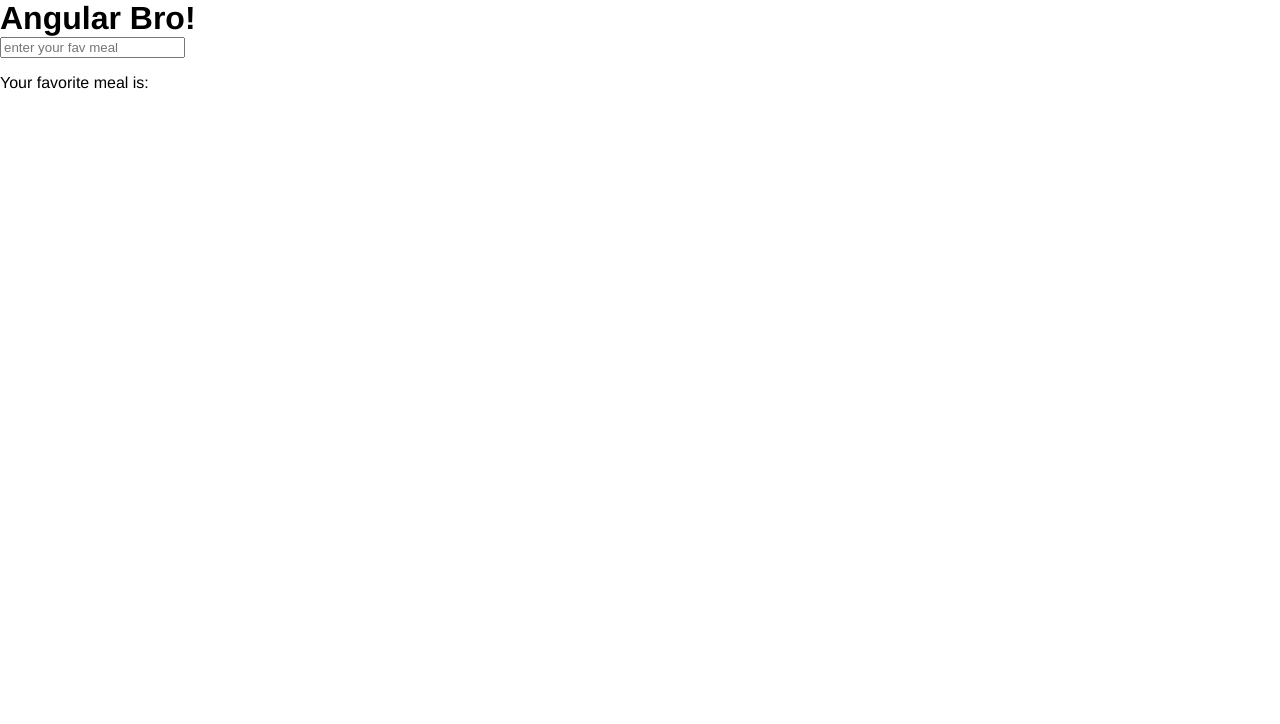
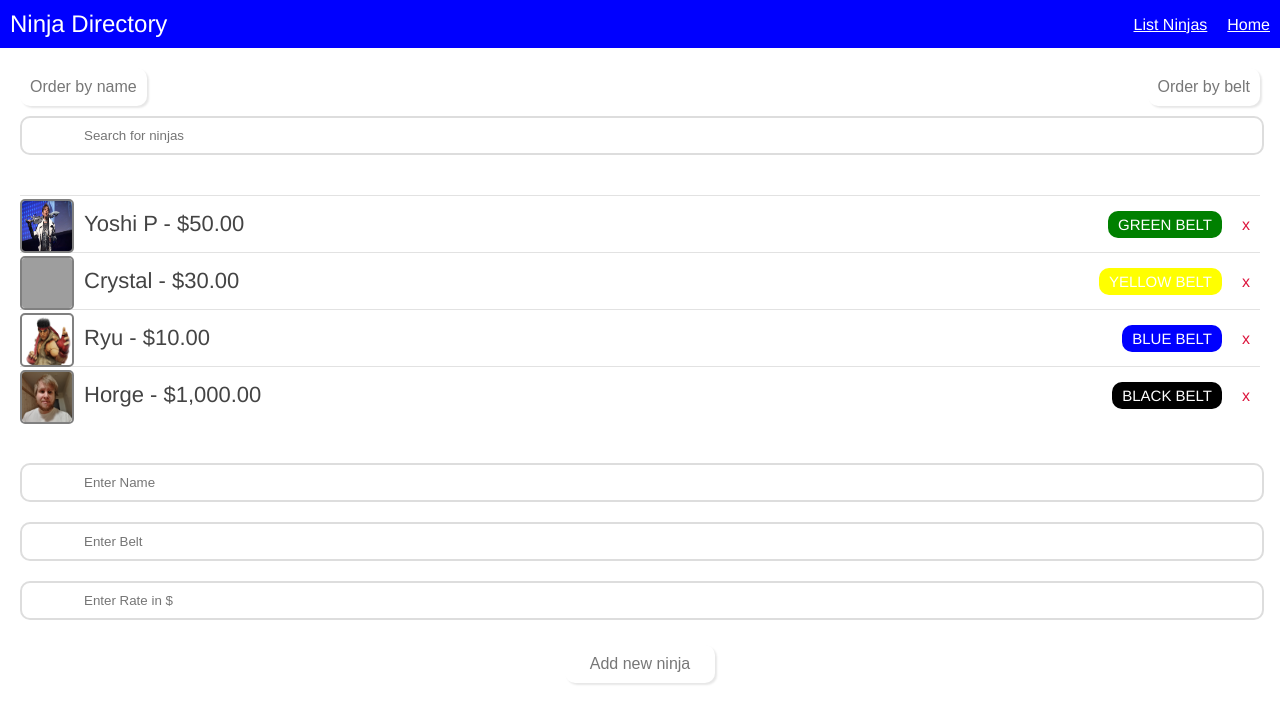
Before and after one commit to JorgenJohansen/Angular-JS, a plain HTML site: page index.html in a window 1280 px wide. Drawn offline with nearby package versions, Linux system fonts and the light colour scheme; grey boxes are pictures that could not be loaded.

Commit message:
added template and directives + QOL improvements

```diff
--- /dev/null
+++ b/app.js
@@ -0,0 +1,63 @@
+const myApp = angular.module('myApp', []);
+
+myApp.config(() => {
+
+});
+
+myApp.run(() => {
+
+});
+
+myApp.controller('AppController',  ['$scope', ($scope) => {
+    $scope.removeNinja = (ninja) => {
+        let removedNinja = $scope.ninjas.indexOf(ninja);
+        $scope.ninjas.splice(removedNinja, 1);
+
+    }
+
+    $scope.addNinja = () => {
+        console.log("hello");
+        console.log($scope.newNinja.name);
+        console.log($scope.newNinja.belt);
+        console.log($scope.newNinja.rate);
+        $scope.ninjas.push({
+            name: $scope.newNinja.name,
+            belt: $scope.newNinja.belt,
+            rate: parseInt($scope.newNinja.rate),
+            available: true,
+        });
+        $scope.newNinja.name = "";
+        $scope.newNinja.belt = "";
+        $scope.newNinja.rate = "";
+    }
+    $scope.ninjas = [
+        {
+            name: 'Yoshi P',
+            belt: 'green',
+            rate: 50,
+            available: true,
+            thumb: "img/yoshi-p.jpg",
+        },
+        {
+            name: 'Crystal',
+            belt: 'yellow',
+            rate: 30,
+            available: true,
+            thumb: "img/crystal.jpg",
+        },
+        {
+            name: 'Ryu',
+            belt: 'blue',
+            rate: 10,
+            available: true,
+            thumb: "img/ryu.png",
+        },
+        {
+            name: 'Horge',
+            belt: 'Black',
+            rate: 1000,
+            available: true,
+            thumb: "img/profil.jpg",
+        },
+    ];
+}]);
--- /dev/null
+++ b/header.html
@@ -0,0 +1,10 @@
+
+<body>
+    <div id="menu-bar">
+        <h1>Ninja Directory</h1>
+        <ul>
+            <li><a href="#">Home</a></li>
+            <li><a href="#">List Ninjas</a></li>
+        </ul>
+    </div>
+</body>
--- a/index.html
+++ b/index.html
@@ -1,16 +1,42 @@
 <!DOCTYPE html>
-<html lang="en" ng-app>
+<html lang="en" ng-app="myApp">
 <head>
     <meta charset="UTF-8">
     <meta http-equiv="X-UA-Compatible" content="IE=edge">
     <meta name="viewport" content="width=device-width, initial-scale=1.0">
     <link rel="stylesheet" href="styles.css">
     <script src="https://ajax.googleapis.com/ajax/libs/angularjs/1.8.2/angular.min.js" defer></script>
+    <script src="app.js" defer></script>
     <title>Angular JS</title>
 </head>
 <body>
-    <h1>Angular Bro!</h1>
-    <input type="test" ng-model="favMeal" placeholder="enter your fav meal">
-    <p>Your favorite meal is: {{ favMeal }}</p>
+    <header ng-include="'header.html'"></header>
+    <div class="content">
+        <div ng-controller="AppController">
+            <button ng-click="order = 'name'">Order by name</button>
+            <button ng-click="order = 'belt'">Order by belt</button>
+
+            <input type="text" ng-model="search" placeholder="Search for ninjas">
+            <ul>
+                <li ng-repeat="ninja in ninjas | orderBy: order | filter: search" ng-show="ninja.available">
+                    <img ng-src="{{ninja.thumb}}" alt="ninja.name" ng-show="ninja.thumb">
+                    <img ng-src="img/placeholder.png" alt="placeholder" ng-show="!ninja.thumb">
+                    <h3>{{ ninja.name }} - {{ ninja.rate | currency}}</h3>
+                    <div class="remove" ng-click="removeNinja(ninja)">x</div>
+                    <span class="belt" style="background: {{ninja.belt}}">{{ninja.belt}} belt</span>
+                    <!-- <span class="available" ng-show="ninja.available">Available</span>
+                    <span class="unavailable" ng-show="!ninja.available">Unavailable</span> -->
+                </li>
+            </ul>
+            <form ng-submit="addNinja()">
+                <input type="text" placeholder="Enter Name" ng-model="newNinja.name">
+                <input type="text" placeholder="Enter Belt" ng-model="newNinja.belt">
+                <input type="text" placeholder="Enter Rate in $" ng-model="newNinja.rate">
+                <input type="submit" value="Add new ninja" >
+            </form>
+        </div>
+    </div>
+
+
 </body>
 </html>
--- a/styles.css
+++ b/styles.css
@@ -17,7 +17,7 @@ body{
   }
 
   #menu-bar{
-    background: crimson;
+    background: blue;
     color: #fff;
     padding: 10px;
   }
@@ -118,3 +118,23 @@ body{
     cursor: pointer;
     margin-left: 10px;
   }
+
+  .orange {
+    color:orange;
+  }
+
+  .available {
+    color: green;
+  }
+  .unavailable{
+    color: red;
+  }
+
+  img {
+    margin: -12px 10px 0 0;
+    float: left;
+    width: 50px;
+    height: 50px;
+    border-radius: 5px;
+    border: 2px solid grey;
+  }
```
Also changed, not shown: img/placeholder.png (added), img/profil.jpg (added), img/ryu.png (added), img/yoshi-p.jpg (added), 1 other file.
